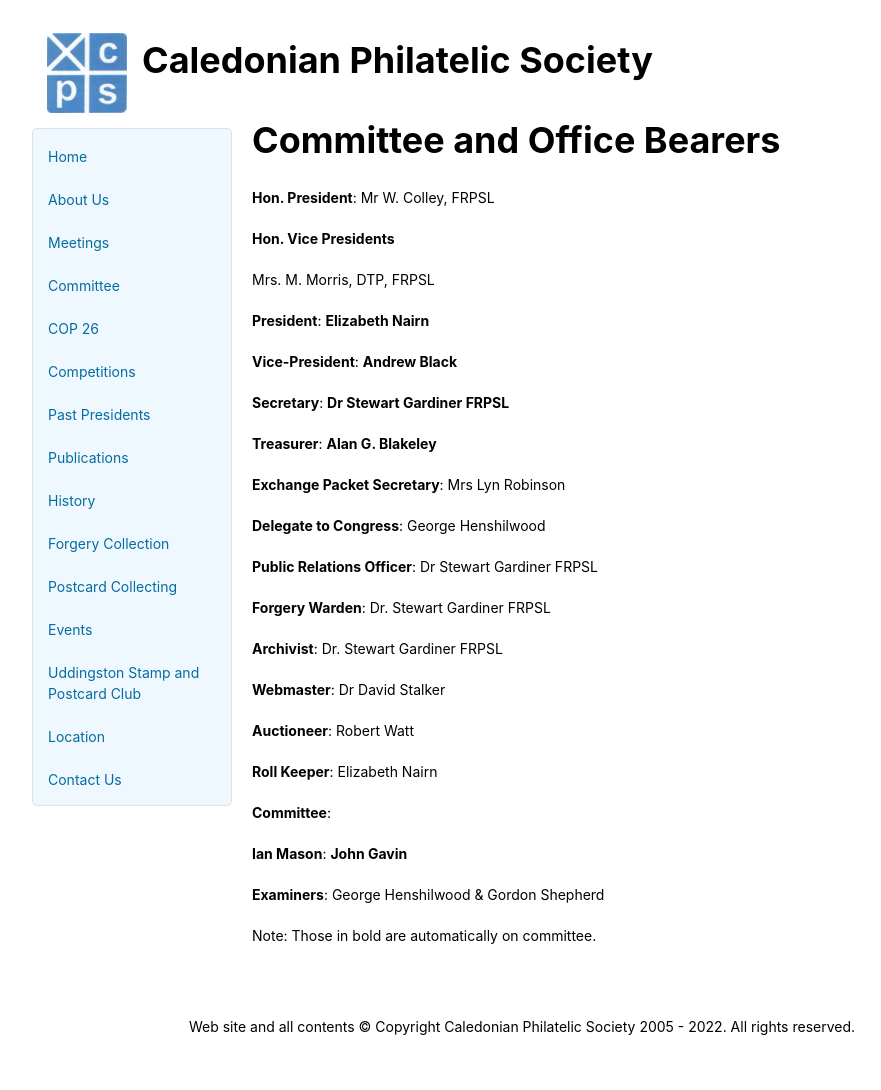
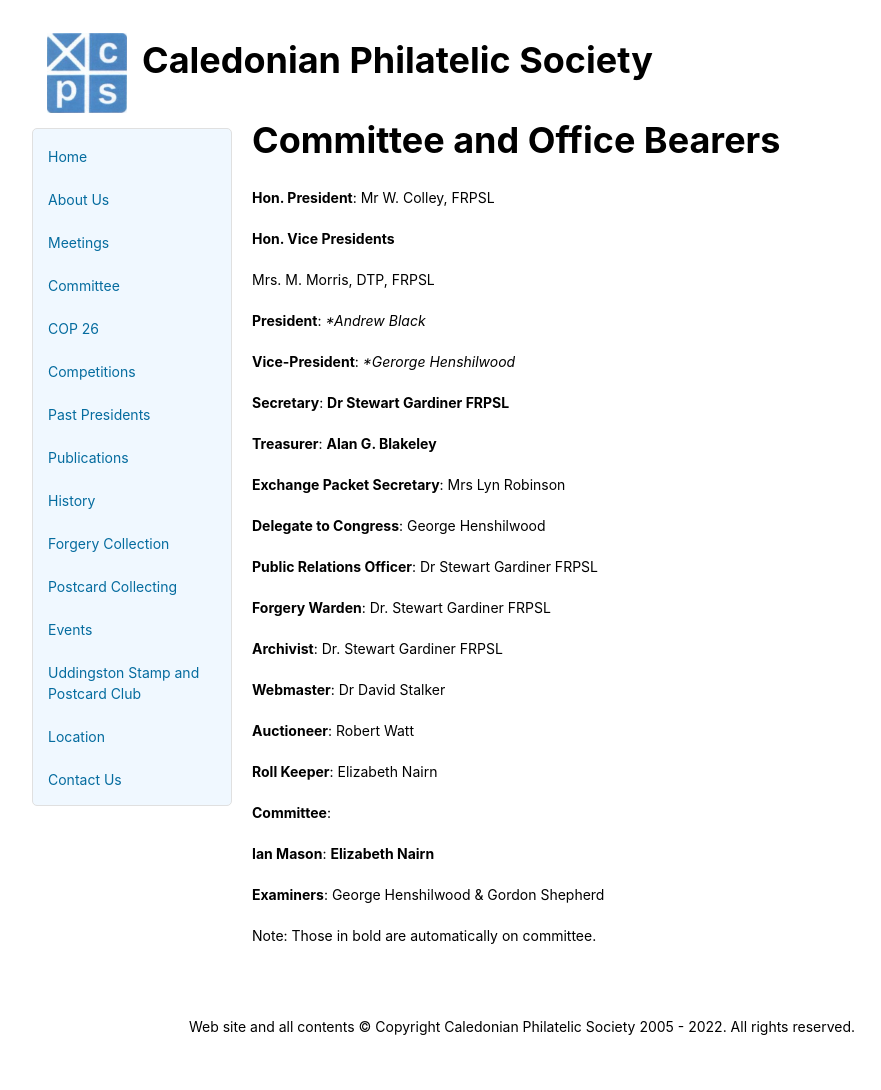
Before and after one commit to astalker/caledonian-stamps, a Jekyll site: the page built from committee.md, in a window 1280 px wide. Shown: the whole page, without its empty margins (118-999 px from the left). Built offline with Jekyll 4.4.1, drawn with Linux system fonts in a browser that asks for light colours; our own code applies the rules of GitHub Pages for plain Markdown files.

Commit message:
Update committee.md
2023 - 24 New President and VP added

```diff
--- a/committee.md
+++ b/committee.md
@@ -6,9 +6,9 @@
 
  Mrs. M. Morris, DTP, FRPSL
 
-**President**: **Elizabeth Nairn**
+**President**: **Andrew Black*
 
-**Vice-President**: **Andrew Black**
+**Vice-President**: **Gerorge Henshilwood*
 
 **Secretary**: **Dr Stewart Gardiner FRPSL**
 
@@ -32,7 +32,7 @@
 
 **Committee**:
 
-**Ian Mason**: **John Gavin**
+**Ian Mason**: **Elizabeth Nairn**
 
 **Examiners**: George Henshilwood & Gordon Shepherd
 
```
